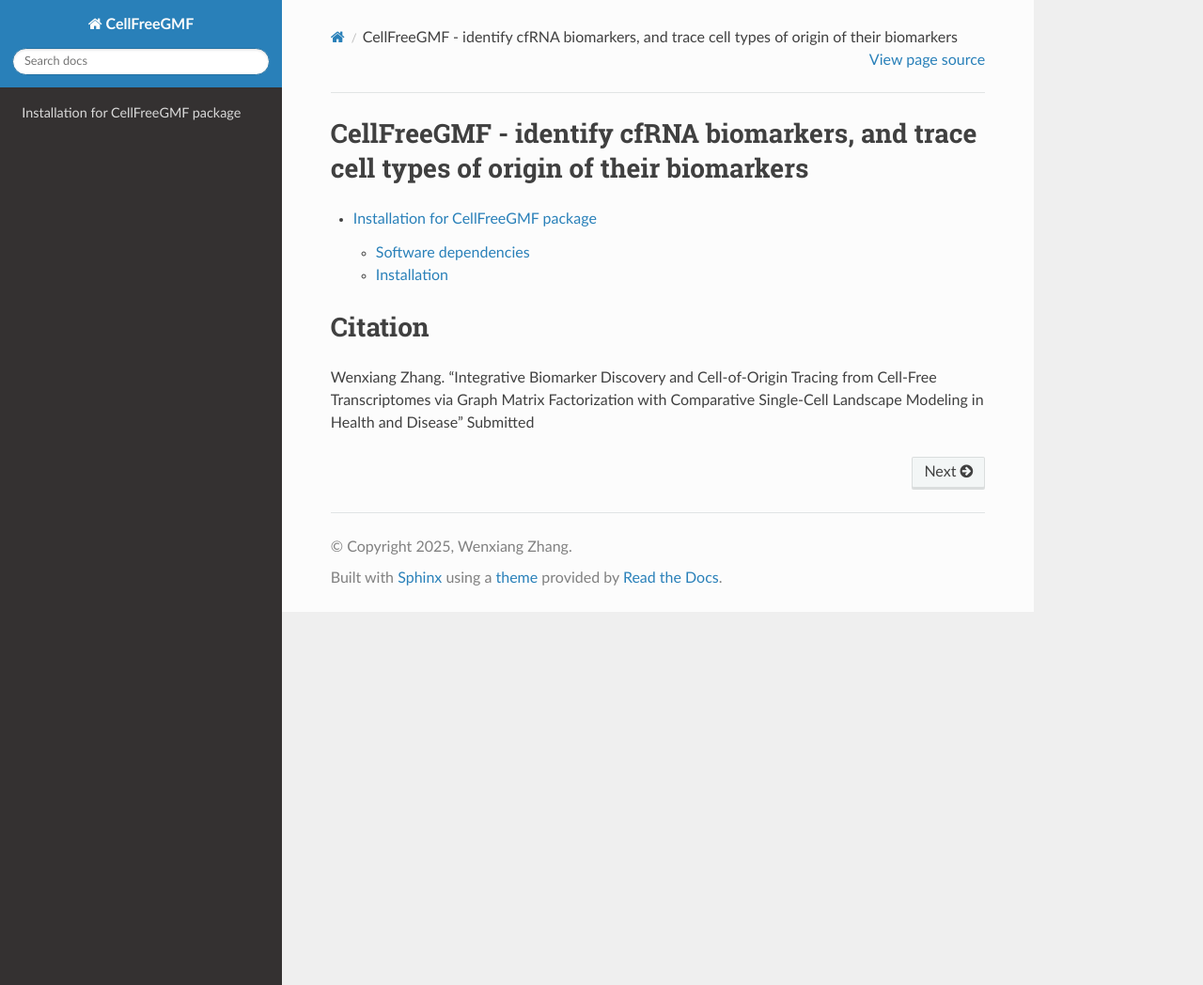
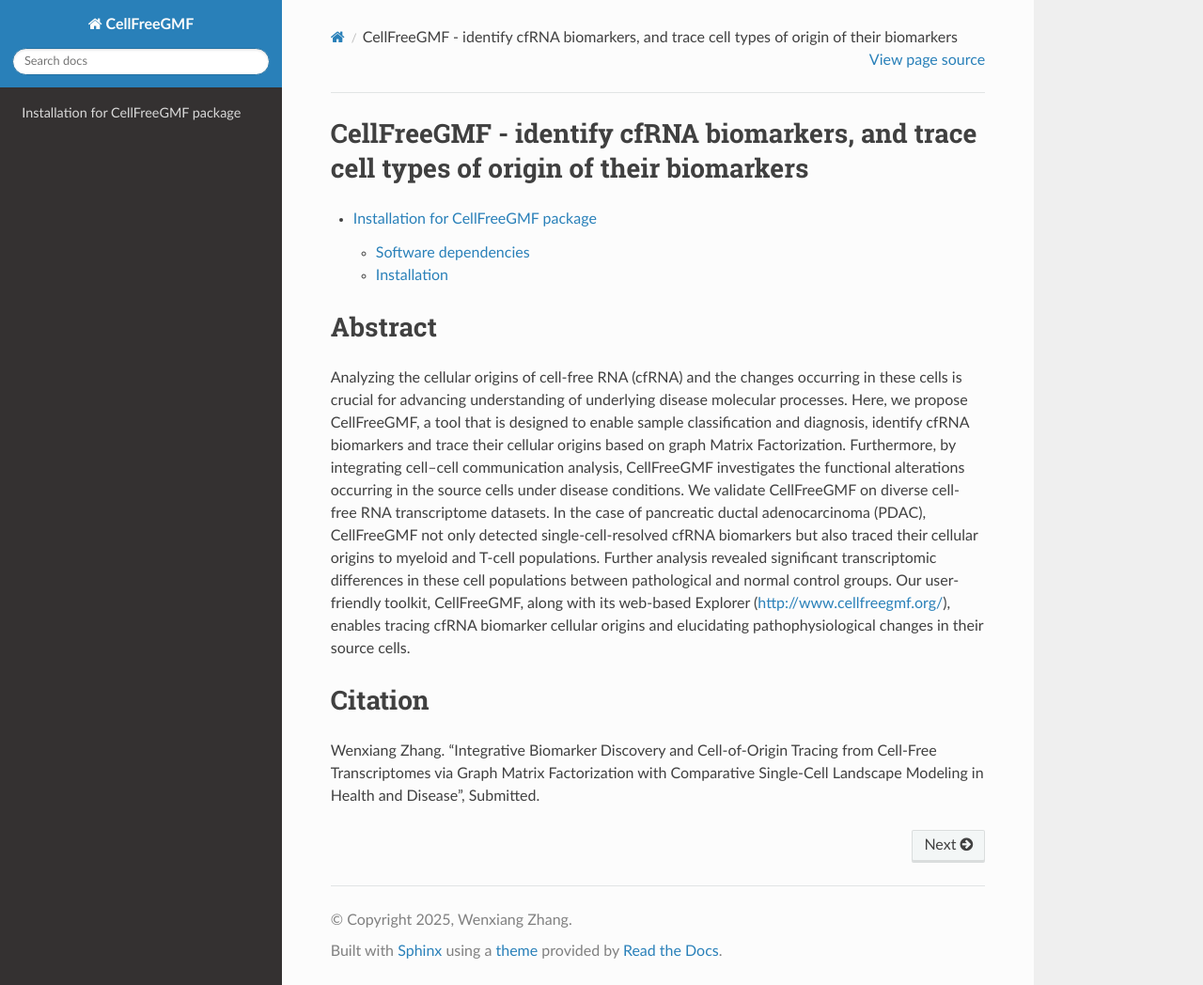
Before and after one commit to zwx94/CellFreeGMF_Tutorials, a Sphinx documentation site: the page built from source/index.rst, in a window 1280 px wide and 1048 px high. Shown: the whole window at 94% size. Built offline with Sphinx 7.4.7 and the Read the Docs theme 3.1.0, drawn with Linux system fonts in a browser that asks for light colours; pages that are not in the unit, such as notebooks, are missing from menus.

Commit message:
Update index.rst

```diff
--- a/source/index.rst
+++ b/source/index.rst
@@ -14,7 +14,10 @@ CellFreeGMF - identify cfRNA biomarkers, and trace cell types of origin of their
    Deconvolution
    Cellchat
 
+Abstract
+========
+Analyzing the cellular origins of cell-free RNA (cfRNA) and the changes occurring in these cells is crucial for advancing understanding of underlying disease molecular processes. Here, we propose CellFreeGMF, a tool that is designed to enable sample classification and diagnosis, identify cfRNA biomarkers and trace their cellular origins based on graph Matrix Factorization. Furthermore, by integrating cell–cell communication analysis, CellFreeGMF investigates the functional alterations occurring in the source cells under disease conditions. We validate CellFreeGMF on diverse cell-free RNA transcriptome datasets. In the case of pancreatic ductal adenocarcinoma (PDAC), CellFreeGMF not only detected single-cell-resolved cfRNA biomarkers but also traced their cellular origins to myeloid and T-cell populations. Further analysis revealed significant transcriptomic differences in these cell populations between pathological and normal control groups. Our user-friendly toolkit, CellFreeGMF, along with its web-based Explorer (http://www.cellfreegmf.org/), enables tracing cfRNA biomarker cellular origins and elucidating pathophysiological changes in their source cells.
 
 Citation
 ========
-Wenxiang Zhang. "Integrative Biomarker Discovery and Cell-of-Origin Tracing from Cell-Free Transcriptomes via Graph Matrix Factorization with Comparative Single-Cell Landscape Modeling in Health and Disease" Submitted
+Wenxiang Zhang. "Integrative Biomarker Discovery and Cell-of-Origin Tracing from Cell-Free Transcriptomes via Graph Matrix Factorization with Comparative Single-Cell Landscape Modeling in Health and Disease", Submitted.
```
